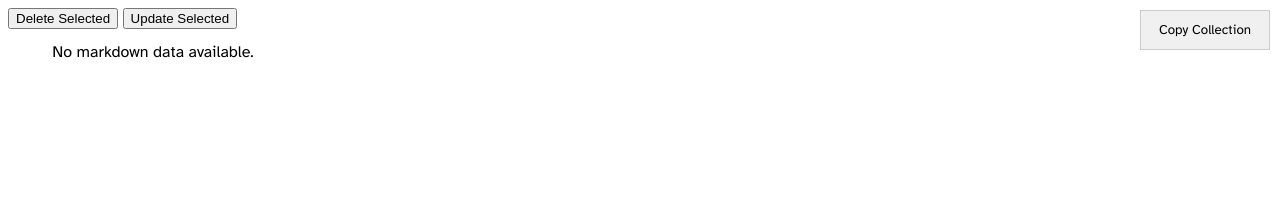
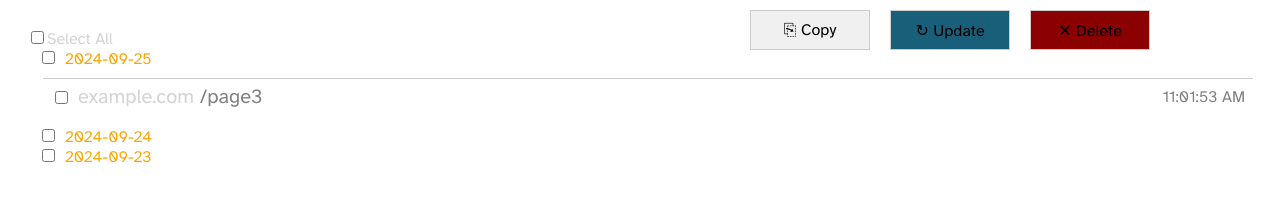
Before and after one commit to SimonB97/markdown-collector, a browser extension: page markdown.html in a window 1280 px wide. Drawn offline with Linux system fonts and the light colour scheme.

Commit message:
ui and sorting refactorings markdown page

```diff
--- a/markdown.html
+++ b/markdown.html
@@ -20,48 +20,78 @@
       color: var(--text-color);
     }
     .container {
-      width: 93%;
+      width: 97%;
       margin: auto;
-      padding-top: 15px;
+      padding-top: 20px;
     }
     .box {
-      border: 1px solid var(--border-color);
+      border-top: 1px solid var(--border-color);
       padding: 10px;
       margin: 10px 0;
+      margin-left: 16px;
     }
     .box-title {
-      font-weight: bold;
-      cursor: pointer;
+      display: flex;
+      justify-content: space-between;
+      align-items: center;
+      padding: 8px;
+      transition: background-color 0.2s ease;
+    }
+    .box-title > div {
+      flex: 1;
+      overflow: hidden;
+      text-overflow: ellipsis;
+      white-space: nowrap;
+    }
+    .box-title:hover,
+    .date-header:hover {
+      background-color: var(--box-title-hover-background);
+    }
+    .date-header {
+      transition: background-color 0.2s ease;
     }
     .box-content {
       display: none;
-      margin-top: 10px;
+      /* margin-top: 10px; */
     }
     .box-content textarea {
-      width: 100%;
+      width: 99%;
       height: 200px;
       background-color: var(--textarea-background);
       color: var(--textarea-color);
+      display: block;
+      margin: 0 auto;
     }
     .loading {
       color: var(--loading-color);
     }
     .copy-button {
+      right: 410px;
+      background-color: var(--button-background);
+    }
+    .update-button {
+      right: 270px;
+      background-color: #1a5f7a; /* Dark blue tone */
+    }
+    .delete-button {
+      right: 130px;
+      background-color: #8b0000; /* Dark red tone */
+    }
+    .action-button {
       position: fixed;
       top: 10px;
-      right: 10px;
       padding: 8px 12px;
-      background-color: var(--button-background);
       color: var(--button-color);
       border: 1px solid var(--button-border);
       cursor: pointer;
       font-family: 'Atkinson Hyperlegible', Arial, sans-serif;
-      width: 130px; /* Fixed width to prevent resizing */
-      height: 40px; /* Fixed height to prevent resizing */
-      text-align: center; /* Center the text */
+      font-size: 16px;
+      width: 120px;
+      height: 40px;
+      text-align: center;
     }
-    .copy-button:hover {
-      background-color: var(--button-hover-background);
+    .action-button:hover {
+      filter: brightness(110%);
     }
 
     /* Light theme */
@@ -77,6 +107,7 @@
         --button-hover-background: #e0e0e0;
         --button-color: #000000;
         --button-border: #ccc;
+        --box-title-hover-background: #f0f0f0;
       }
     }
 
@@ -93,6 +124,7 @@
         --button-hover-background: #444;
         --button-color: #ffffff;
         --button-border: #444;
+        --box-title-hover-background: #1c1c1c;
       }
     }
 
@@ -122,9 +154,9 @@
   </style>
 </head>
 <body>
-  <button class="copy-button" id="copy-markdown-page">Copy Collection</button>
-  <button id="delete-markdown-page">Delete Selected</button>
-  <button id="update-markdown-page">Update Selected</button>
+  <button class="action-button copy-button" id="copy-markdown-page">⎘ Copy</button>
+  <button class="action-button update-button" id="update-markdown-page">↻ Update</button>
+  <button class="action-button delete-button" id="delete-markdown-page">✕ Delete</button>
   <div class="container" id="markdown-container">
     <!-- Dynamic content will be injected here -->
   </div>
--- a/markdown.js
+++ b/markdown.js
@@ -8,16 +8,39 @@ document.addEventListener('DOMContentLoaded', () => {
   let openUrls = new Set();
 
   function loadMarkdownData() {
-    chrome.storage.local.get(['markdownData'], (result) => {
+    browser.storage.local.get(['markdownData']).then((result) => {
       console.log("Loaded markdown data:", result.markdownData);
-      const { markdownData } = result;
+      let { markdownData } = result;
 
+      // If there's no data, inject mock data for testing
+      if (!markdownData || markdownData.length === 0) {
+        markdownData = generateMockData();
+        browser.storage.local.set({ markdownData }).then(() => {
+          renderMarkdownData(markdownData);
+        }).catch((error) => {
+          console.error("Error setting mock markdownData:", error);
+        });
+      } else {
+        renderMarkdownData(markdownData);
+      }
+    }).catch((error) => {
+      console.error("Error getting markdownData:", error);
+    });
+  }
+
+  function renderMarkdownData(markdownData) {
     // Clear the container before adding new elements
     container.innerHTML = '';
 
     if (markdownData && markdownData.length > 0) {
       const groupedData = groupByDate(markdownData);
-        const dateGroups = Object.keys(groupedData);
+
+      // Sort date groups from newest to oldest using ISO date strings
+      const dateGroups = Object.keys(groupedData).sort((a, b) => {
+        if (a === 'Unknown Date') return 1; // Push 'Unknown Date' to the end
+        if (b === 'Unknown Date') return -1;
+        return b.localeCompare(a); // Descending order
+      });
 
       // Add "Select All" checkbox at the top if there are multiple date groups
       if (dateGroups.length > 1) {
@@ -31,6 +54,7 @@ document.addEventListener('DOMContentLoaded', () => {
 
         const selectAllLabel = document.createElement('label');
         selectAllLabel.textContent = 'Select All';
+        selectAllLabel.style.color = 'lightgray';
         selectAllBox.appendChild(selectAllLabel);
 
         container.appendChild(selectAllBox);
@@ -47,7 +71,7 @@ document.addEventListener('DOMContentLoaded', () => {
 
         const dateHeader = document.createElement('div');
         dateHeader.className = 'date-header';
-          dateHeader.textContent = date;
+        dateHeader.textContent = date; // Display date in ISO format
         dateHeader.style.color = 'orange';
         dateHeader.style.paddingLeft = '11px';
         dateHeader.style.cursor = 'pointer';
@@ -79,31 +103,56 @@ document.addEventListener('DOMContentLoaded', () => {
         groupedData[date].forEach((item, index) => {
           const box = document.createElement('div');
           box.className = 'box';
-            box.dataset.url = item.url; // Add data attribute for tracking
+          box.dataset.url = item.url;
+          box.style.padding = '0';
 
           const title = document.createElement('div');
           title.className = 'box-title';
+          title.style.display = 'flex';
+          title.style.justifyContent = 'space-between';
+          title.style.alignItems = 'center';
 
           const pageCheckbox = document.createElement('input');
           pageCheckbox.type = 'checkbox';
           pageCheckbox.className = 'page-checkbox';
-            pageCheckbox.style.marginRight = '10px'; // Add some space between checkbox and title
-            title.prepend(pageCheckbox);
+          pageCheckbox.style.marginRight = '10px';
+
+          const titleContent = document.createElement('div');
+          titleContent.style.flex = '1';
+          titleContent.style.overflow = 'hidden';
+          titleContent.style.textOverflow = 'ellipsis';
+          titleContent.style.whiteSpace = 'nowrap';
+          titleContent.style.cursor = 'pointer';
+
+          const titleText = document.createElement('span');
+          titleText.textContent = getCoreDomain(item.url);
+          titleText.style.fontSize = '20px';
+          titleText.style.color = 'lightgray';
+
+          const path = document.createElement('span');
+          path.style.color = 'gray';
+          path.style.fontSize = '20px';
+          path.textContent = ` ${new URL(item.url).pathname}`;
+          titleText.appendChild(path);
+
+          titleContent.appendChild(titleText);
+
+          const dateTimeText = document.createElement('span');
+          const savedDateTime = new Date(item.savedAt);
+          dateTimeText.textContent = `${savedDateTime.toLocaleTimeString()}`;
+          dateTimeText.style.color = 'gray';
+          dateTimeText.style.fontSize = '16px';
+          dateTimeText.style.marginLeft = '10px';
+          dateTimeText.style.flexShrink = '0';
+
+          title.appendChild(pageCheckbox);
+          title.appendChild(titleContent);
+          title.appendChild(dateTimeText);
 
           // Prevent checkbox click from toggling the content
           pageCheckbox.addEventListener('click', (event) => {
             event.stopPropagation();
           });
-
-            const titleText = document.createElement('span');
-            titleText.textContent = getCoreDomain(item.url);
-
-            const path = document.createElement('span');
-            path.style.color = 'gray';
-            path.textContent = ` ${new URL(item.url).pathname}`;
-            titleText.appendChild(path);
-
-            title.appendChild(titleText);
 
           title.addEventListener('click', () => {
             const content = box.querySelector('.box-content');
@@ -133,11 +182,8 @@ document.addEventListener('DOMContentLoaded', () => {
             // Change event listener from 'input' to 'blur'
             textarea.addEventListener('blur', () => {
               markdownData[index].markdown = textarea.value;
-                chrome.storage.local.set({ markdownData }, () => {
-                  if (chrome.runtime.lastError) {
-                    console.error("Error updating markdownData:", chrome.runtime.lastError);
-                  }
-                  // Do not reload or alter display state
+              browser.storage.local.set({ markdownData }).catch((error) => {
+                console.error("Error updating markdownData:", error);
               });
             });
 
@@ -161,13 +207,12 @@ document.addEventListener('DOMContentLoaded', () => {
     } else {
       container.textContent = 'No markdown data available.';
     }
-    });
   }
 
   loadMarkdownData();
 
   // Listen for updates to markdownData without reloading the page
-  chrome.storage.onChanged.addListener((changes, area) => {
+  browser.storage.onChanged.addListener((changes, area) => {
     if (area === 'local' && changes.markdownData) {
       console.log("Markdown data changed:", changes.markdownData.newValue);
       // Reload the markdown data
@@ -181,10 +226,11 @@ document.addEventListener('DOMContentLoaded', () => {
    * @returns {Object} - The grouped markdown data.
    */
   function groupByDate(markdownData) {
-    return markdownData.reduce((acc, item) => {
+    const grouped = markdownData.reduce((acc, item) => {
       let date;
       try {
-        date = new Date(item.savedAt).toLocaleDateString();
+        // Use ISO date format for consistency
+        date = new Date(item.savedAt).toISOString().slice(0, 10); // "YYYY-MM-DD"
         if (isNaN(new Date(item.savedAt))) {
           throw new Error("Invalid Date");
         }
@@ -199,6 +245,13 @@ document.addEventListener('DOMContentLoaded', () => {
       acc[date].push(item);
       return acc;
     }, {});
+
+    // Sort entries within each date group by savedAt in descending order
+    Object.keys(grouped).forEach(date => {
+      grouped[date].sort((a, b) => new Date(b.savedAt) - new Date(a.savedAt));
+    });
+
+    return grouped;
   }
 
   /**
@@ -213,17 +266,18 @@ document.addEventListener('DOMContentLoaded', () => {
   }
 
   /**
-   * Gets today's date in locale string format.
-   * @returns {string} - Today's date.
+   * Retrieves today's date in ISO format (YYYY-MM-DD).
+   * @returns {string} - Today's date as a string.
    */
   function getTodayDate() {
-    return new Date().toLocaleDateString();
+    const today = new Date();
+    return today.toISOString().slice(0, 10); // "YYYY-MM-DD"
   }
 
   /**
    * Handles incoming messages for copying selected markdown.
    */
-  chrome.runtime.onMessage.addListener((request, sender, sendResponse) => {
+  browser.runtime.onMessage.addListener((request, sender, sendResponse) => {
     if (request.command === 'copy-selected-markdown') {
       const selectedMarkdown = [];
 
@@ -280,7 +334,7 @@ document.addEventListener('DOMContentLoaded', () => {
     navigator.clipboard.writeText(markdownText).then(() => {
       copyButton.textContent = '✔ Copied';
       setTimeout(() => {
-        copyButton.textContent = 'Copy Collection';
+        copyButton.textContent = '⎘ Copy';
       }, 2000); // Reset button text after 2 seconds
     }).catch((err) => {
       console.error('Error copying to clipboard:', err);
@@ -304,16 +358,16 @@ document.addEventListener('DOMContentLoaded', () => {
     });
 
     // Remove selected entries from storage
-    chrome.storage.local.get(['markdownData'], (result) => {
+    browser.storage.local.get(['markdownData']).then((result) => {
       const { markdownData } = result;
       const updatedData = markdownData.filter(item => !selectedUrls.includes(item.url));
-      chrome.storage.local.set({ markdownData: updatedData }, () => {
-        if (chrome.runtime.lastError) {
-          console.error("Error deleting markdownData:", chrome.runtime.lastError);
-        } else {
+      browser.storage.local.set({ markdownData: updatedData }).then(() => {
         loadMarkdownData(); // Reload the data to reflect changes
-        }
+      }).catch((error) => {
+        console.error("Error deleting markdownData:", error);
       });
+    }).catch((error) => {
+      console.error("Error getting markdownData:", error);
     });
   });
 
@@ -334,7 +388,7 @@ document.addEventListener('DOMContentLoaded', () => {
     });
 
     // Fetch and update selected entries
-    chrome.storage.local.get(['markdownData'], (result) => {
+    browser.storage.local.get(['markdownData']).then((result) => {
       const { markdownData } = result;
       selectedUrls.forEach(url => {
         const item = markdownData.find(item => item.url === url);
@@ -345,12 +399,10 @@ document.addEventListener('DOMContentLoaded', () => {
               showDiffModal(url, oldMarkdown, newMarkdown, (accepted) => {
                 if (accepted) {
                   item.markdown = newMarkdown;
-                  chrome.storage.local.set({ markdownData }, () => {
-                    if (chrome.runtime.lastError) {
-                      console.error("Error updating markdownData:", chrome.runtime.lastError);
-                    } else {
+                  browser.storage.local.set({ markdownData }).then(() => {
                     loadMarkdownData(); // Reload the data to reflect changes
-                    }
+                  }).catch((error) => {
+                    console.error("Error updating markdownData:", error);
                   });
                 }
               });
@@ -358,11 +410,13 @@ document.addEventListener('DOMContentLoaded', () => {
           });
         }
       });
+    }).catch((error) => {
+      console.error("Error getting markdownData:", error);
     });
   });
 
   function fetchAndConvertToMarkdown(url, callback) {
-    chrome.runtime.sendMessage({ command: "fetch-url", url: url }, (response) => {
+    browser.runtime.sendMessage({ command: "fetch-url", url: url }).then((response) => {
       if (response.error) {
         console.error('Error fetching URL:', response.error);
         return;
@@ -371,7 +425,7 @@ document.addEventListener('DOMContentLoaded', () => {
       const html = response.html;
       // Inject TurndownService script
       const script = document.createElement('script');
-      script.src = chrome.runtime.getURL('turndown.js');
+      script.src = browser.runtime.getURL('turndown.js');
       document.head.appendChild(script);
 
       script.onload = () => {
@@ -379,6 +433,8 @@ document.addEventListener('DOMContentLoaded', () => {
         const markdown = turndownService.turndown(html);
         callback(markdown);
       };
+    }).catch((error) => {
+      console.error('Error sending message to fetch URL:', error);
     });
   }
 
@@ -422,4 +478,44 @@ document.addEventListener('DOMContentLoaded', () => {
 
     document.body.appendChild(modal);
   }
+
+  /**
+   * Generates mock markdown data for testing purposes.
+   * @returns {Array} - An array of mock markdown data objects.
+   */
+  function generateMockData() {
+    const now = new Date();
+    const mockData = [
+      {
+        url: "https://example.com/page1",
+        title: "Example Page 1",
+        markdown: "## Example Markdown 1",
+        isLoading: false,
+        savedAt: new Date(now.getTime() - 2 * 24 * 60 * 60 * 1000).toISOString() // 2 days ago
+      },
+      {
+        url: "https://example.net/page4",
+        title: "Example Page 4",
+        markdown: "## Example Markdown 4",
+        isLoading: false,
+        savedAt: new Date(now.getTime() - 2 * 24 * 60 * 60 * 1000).toISOString() // 2 days ago
+      },
+      {
+        url: "https://example.com/page2",
+        title: "Example Page 2",
+        markdown: "## Example Markdown 2",
+        isLoading: false,
+        savedAt: new Date(now.getTime() - 1 * 24 * 60 * 60 * 1000).toISOString() // 1 day ago
+      },
+      {
+        url: "https://example.com/page3",
+        title: "Example Page 3",
+        markdown: "## Example Markdown 3",
+        isLoading: false,
+        savedAt: now.toISOString() // Today
+      },
+    ];
+
+    return mockData;
+  }
 });
```
Also changed, not shown: popup.html (+3 -2 lines), popup.js (+30 -7 lines), manifest.json. Lines whose indentation alone changed are shown as unchanged.
